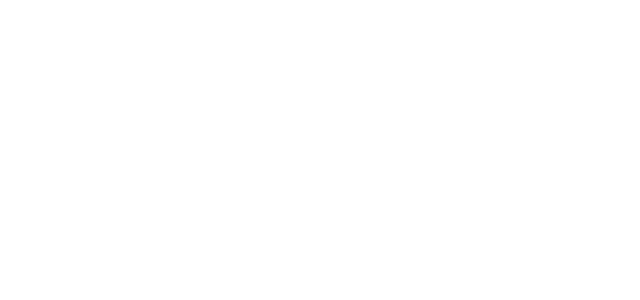
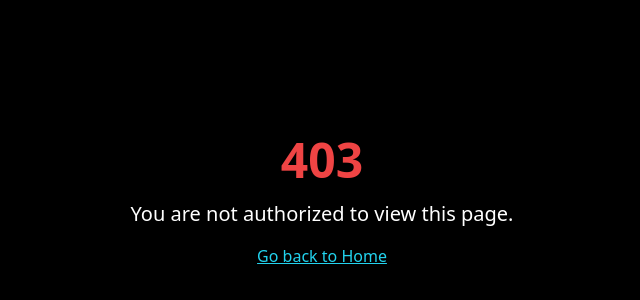
Before and after one commit to ramusiripalli/JobsFinder, a React (Vite) app in the folder client/: page /not-authorized in a window 1280 px wide. Before the commit this address had no page. Shown: the part 198-498 px from the top of the page, without its empty margins (318-958 px from the left). Built offline with nearby package versions, Linux system fonts and the light colour scheme.

Commit message:
Updated Not Authorized Page

```diff
--- a/client/src/App.jsx
+++ b/client/src/App.jsx
@@ -7,6 +7,7 @@
 import ProtectedRoute from "./components/ProtectedRoute.jsx";
 import UserDashboard from "./pages/UserDashboard.jsx";
 import AdminDashboard from "./pages/AdminDashboard.jsx";
+import NotAuthorized from "./pages/NotAuthorized.jsx";
 
 
 
@@ -29,7 +30,7 @@
             <UserDashboard />
           </ProtectedRoute>
         } />
-
+          <Route path="/not-authorized" element={<NotAuthorized />} />
       </Routes>
       <ToastContainer
     position="top-center"
--- /dev/null
+++ b/client/src/pages/NotAuthorized.jsx
@@ -0,0 +1,17 @@
+// src/pages/NotAuthorized.jsx
+import React from 'react';
+import { Link } from 'react-router-dom';
+
+const NotAuthorized = () => {
+  return (
+    <div className="min-h-screen flex flex-col items-center justify-center text-white bg-black">
+      <h1 className="text-5xl font-bold text-red-500 mb-4">403</h1>
+      <p className="text-xl">You are not authorized to view this page.</p>
+      <Link to="/" className="text-cyan-400 mt-4 underline">
+        Go back to Home
+      </Link>
+    </div>
+  );
+};
+
+export default NotAuthorized;
```
